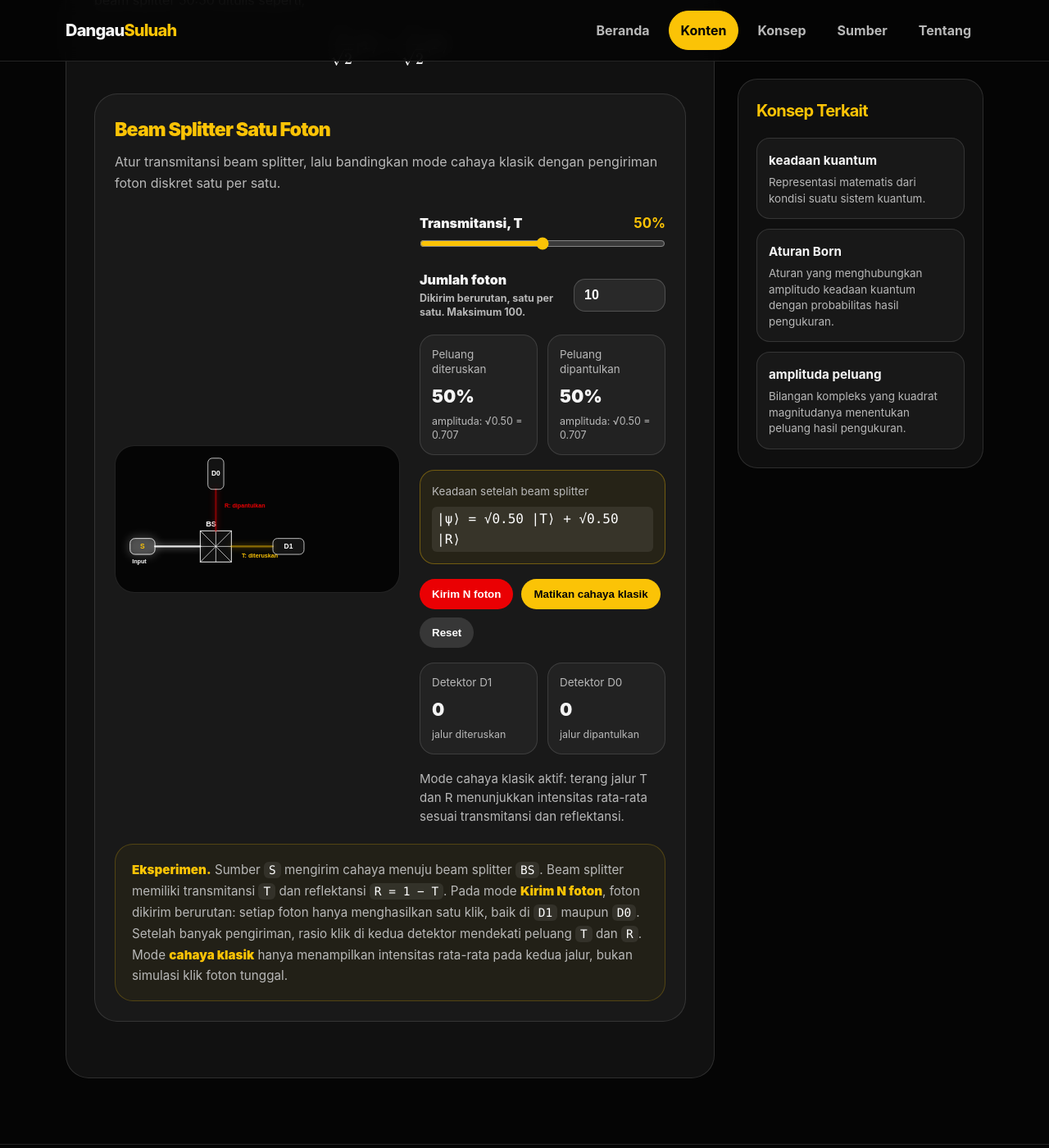
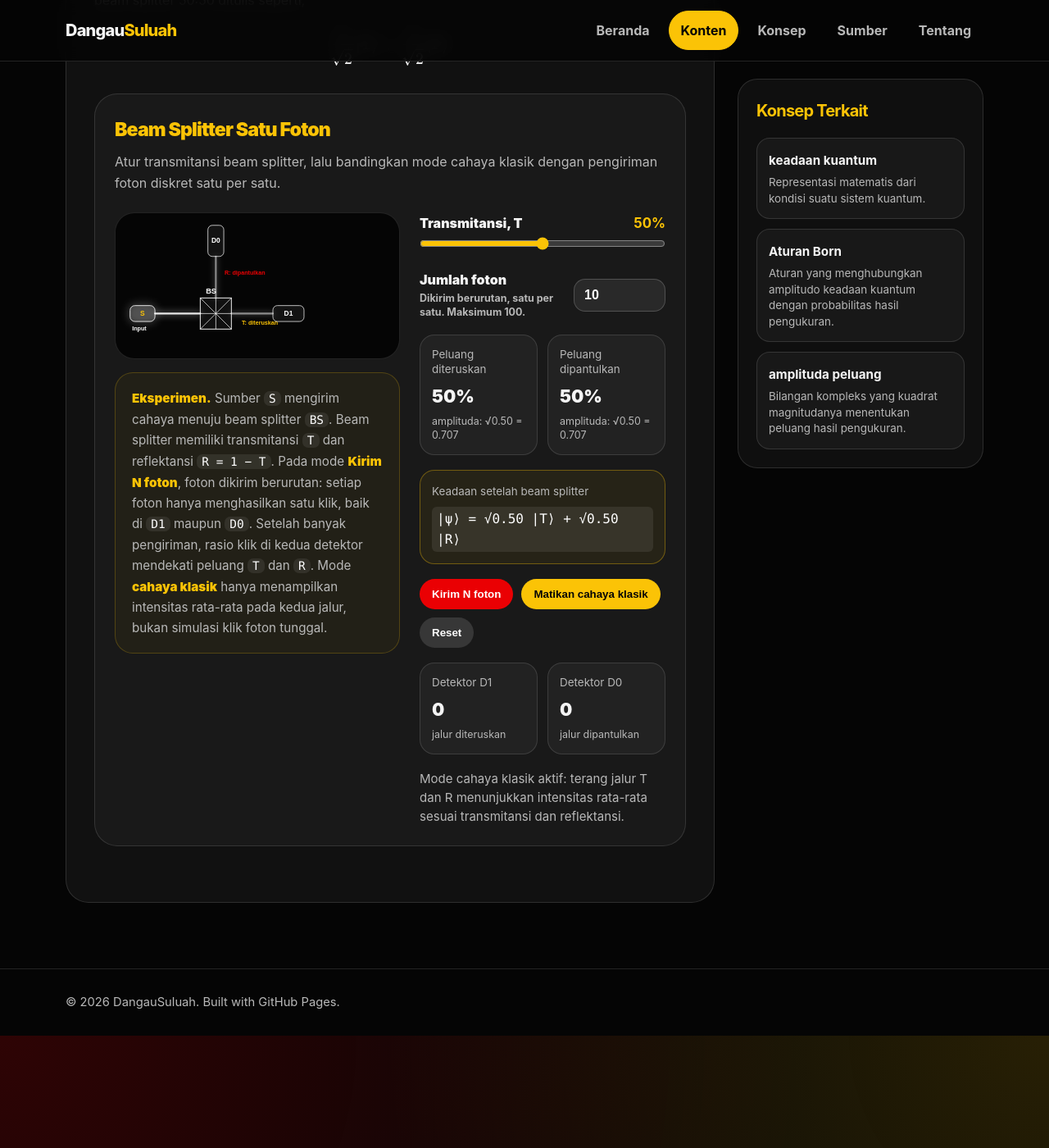
Before and after one commit to dangausuluah/dangausuluah.github.io, a Jekyll site: the page built from _contents/tentang-foton.md, in a window 1280 px wide and 1400 px high, scrolled down 1217 px. Shown: the whole window at 82% size. Built offline with Jekyll 4.4.1, drawn with Linux system fonts in a browser that asks for light colours.

Commit message:
Update single-beam-splitter-demo.html

```diff
--- a/_includes/single-beam-splitter-demo.html
+++ b/_includes/single-beam-splitter-demo.html
@@ -33,7 +33,12 @@
       display: grid;
       grid-template-columns: minmax(0, 1.45fr) minmax(300px, 0.75fr);
       gap: 24px;
-      align-items: center;
+      align-items: start;
+    }
+
+    .sbs-left-column {
+      display: grid;
+      gap: 16px;
     }
 
     .sbs-stage {
@@ -83,41 +88,30 @@
       transition: opacity 0.2s ease, stroke-width 0.2s ease, filter 0.2s ease;
     }
 
-    /* Default guide-line state: no physical beam glow. */
-    .sbs-input-path {
+    /* All optical paths are white. Red/yellow are only annotation colors. */
+    .sbs-input-path,
+    .sbs-path-t,
+    .sbs-path-r {
       stroke: #ffffff;
-      stroke-width: 3;
-      opacity: 0.45;
-      filter: none;
-    }
-
-    .sbs-path-t {
-      stroke: #FBC306;
       stroke-width: 3;
       opacity: 0.28;
       filter: none;
     }
 
-    .sbs-path-r {
-      stroke: #EA0003;
-      stroke-width: 3;
-      opacity: 0.28;
-      filter: none;
+    .sbs-input-path {
+      opacity: 0.45;
     }
 
-    /* Classical-light mode: glowing paths indicate average optical intensity. */
+    /* Classical-light mode: white glow represents average optical intensity. */
     .sbs-demo.classical-mode .sbs-input-path {
       opacity: 0.9;
       stroke-width: 5;
       filter: drop-shadow(0 0 10px rgba(255,255,255,0.75));
     }
 
-    .sbs-demo.classical-mode .sbs-path-t {
-      filter: drop-shadow(0 0 9px #FBC306);
-    }
-
+    .sbs-demo.classical-mode .sbs-path-t,
     .sbs-demo.classical-mode .sbs-path-r {
-      filter: drop-shadow(0 0 9px #EA0003);
+      filter: drop-shadow(0 0 9px rgba(255,255,255,0.78));
     }
 
     .sbs-source rect {
@@ -341,7 +335,6 @@
     }
 
     .sbs-caption {
-      margin-top: 22px;
       padding: 18px 20px;
       border: 1px solid rgba(251,195,6,0.22);
       border-radius: 22px;
@@ -360,6 +353,9 @@
       color: #ffffff;
       font-family: "Consolas", "Courier New", monospace;
       font-size: 0.95em;
+      background: rgba(255,255,255,0.08);
+      border-radius: 7px;
+      padding: 1px 6px;
     }
 
     @media (max-width: 920px) {
@@ -386,6 +382,7 @@
   </div>
 
   <div class="sbs-panel">
+    <div class="sbs-left-column">
       <div class="sbs-stage">
         <svg class="sbs-svg" viewBox="0 0 820 420" role="img" aria-label="Beam splitter dengan sumber dan dua detektor">
           <g class="sbs-source" data-source>
@@ -443,6 +440,17 @@
             <text x="500" y="296" text-anchor="middle">D1</text>
           </g>
         </svg>
+      </div>
+
+      <div class="sbs-caption">
+        <strong>Eksperimen.</strong>
+        Sumber <code>S</code> mengirim cahaya menuju beam splitter <code>BS</code>.
+        Beam splitter memiliki transmitansi <code>T</code> dan reflektansi <code>R = 1 − T</code>.
+        Pada mode <strong>Kirim N foton</strong>, foton dikirim berurutan: setiap foton hanya menghasilkan satu klik,
+        baik di <code>D1</code> maupun <code>D0</code>. Setelah banyak pengiriman, rasio klik di kedua detektor
+        mendekati peluang <code>T</code> dan <code>R</code>. Mode <strong>cahaya klasik</strong> hanya menampilkan
+        intensitas rata-rata pada kedua jalur, bukan simulasi klik foton tunggal.
+      </div>
     </div>
 
     <div class="sbs-controls">
@@ -523,16 +531,6 @@
         Mode cahaya klasik aktif: terang jalur T dan R menunjukkan intensitas rata-rata sesuai transmitansi dan reflektansi.
       </p>
     </div>
-  </div>
-
-  <div class="sbs-caption">
-    <strong>Eksperimen.</strong>
-    Sumber <code>S</code> mengirim cahaya menuju beam splitter <code>BS</code>.
-    Beam splitter memiliki transmitansi <code>T</code> dan reflektansi <code>R = 1 − T</code>.
-    Pada mode <strong>Kirim N foton</strong>, foton dikirim berurutan: setiap foton hanya menghasilkan satu klik,
-    baik di <code>D1</code> maupun <code>D0</code>. Setelah banyak pengiriman, rasio klik di kedua detektor
-    mendekati peluang <code>T</code> dan <code>R</code>. Mode <strong>cahaya klasik</strong> hanya menampilkan
-    intensitas rata-rata pada kedua jalur, bukan simulasi klik foton tunggal.
   </div>
 
   <script>
```
Lines whose indentation alone changed are shown as unchanged.
